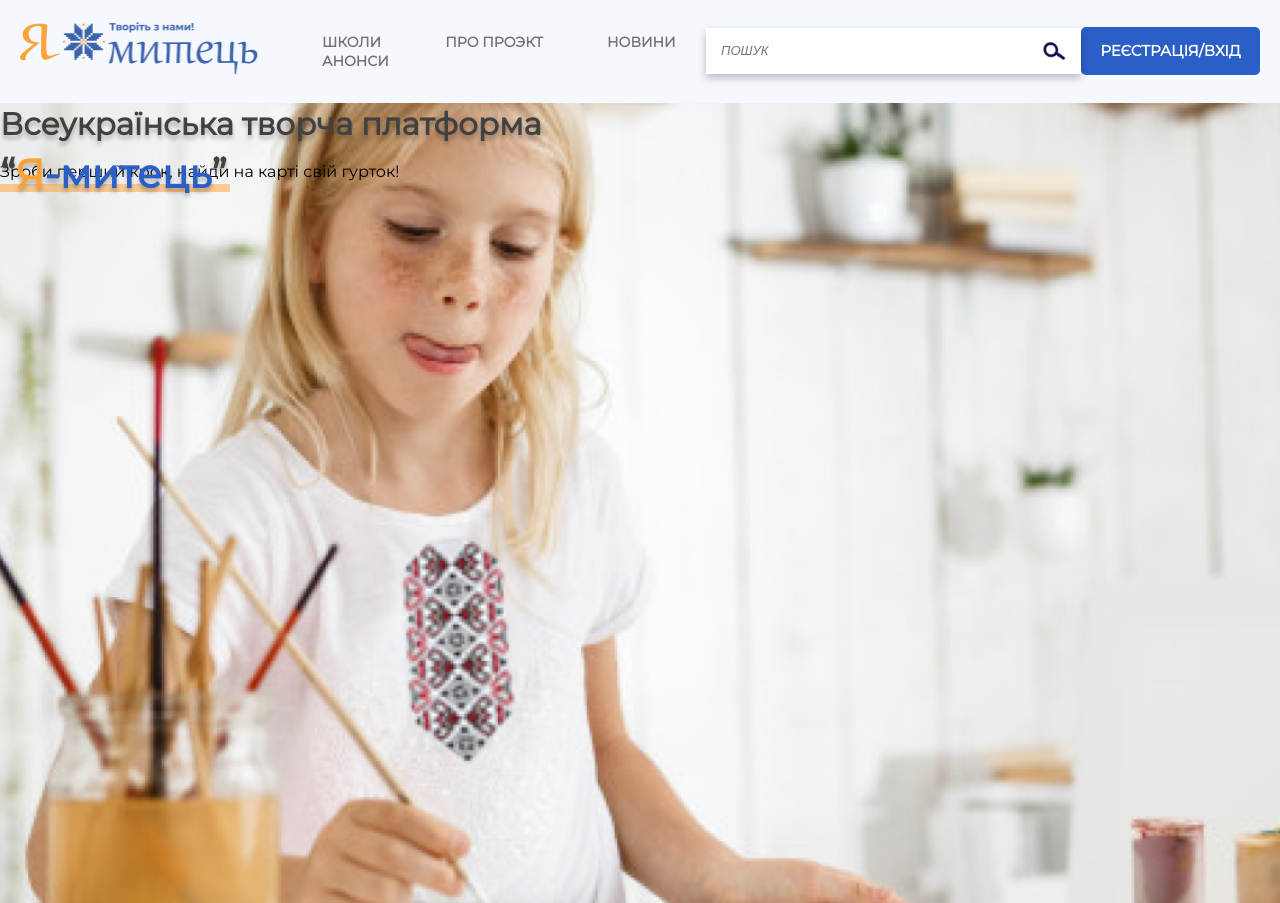
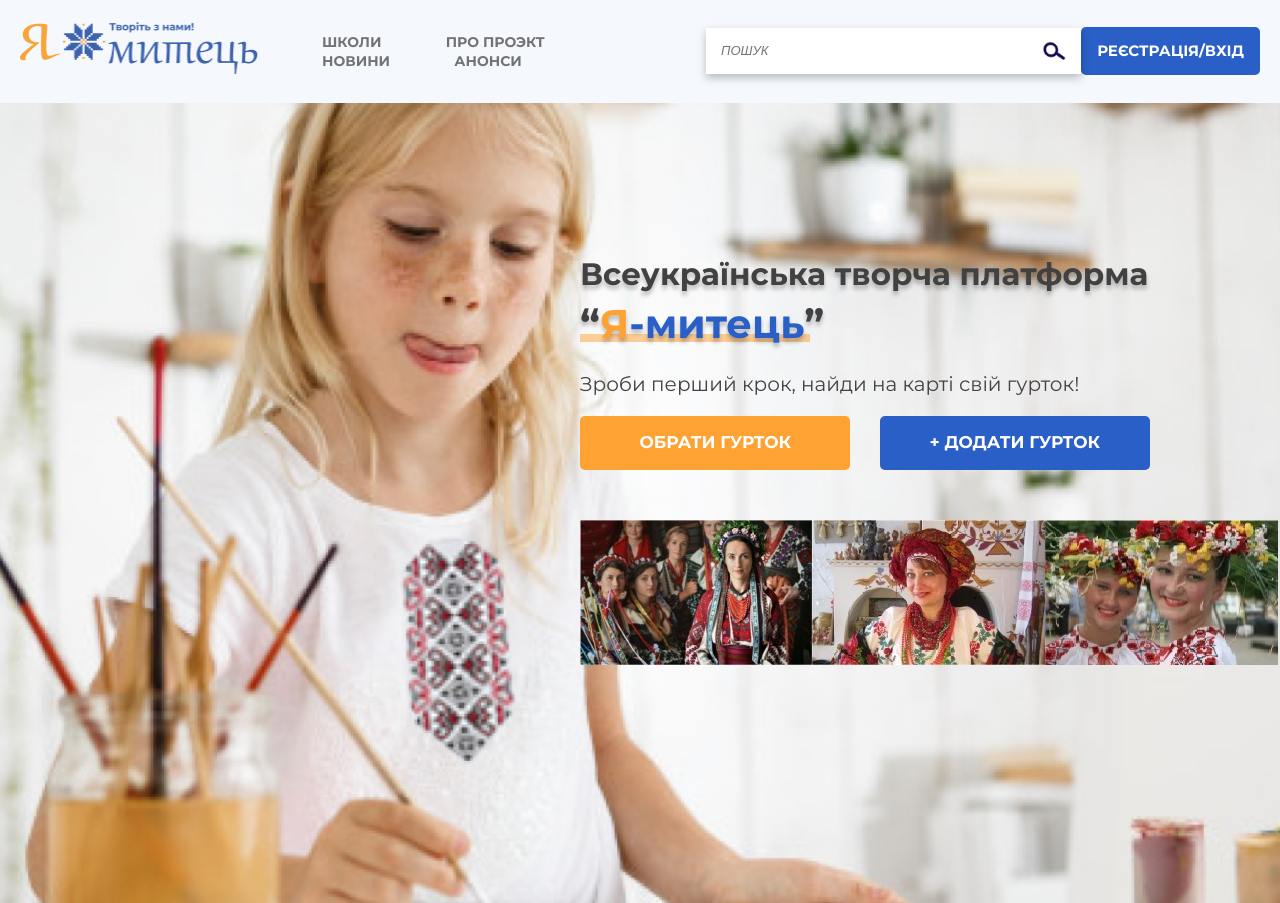
Before and after one commit to Voitichenkovs/ArtPlatform, a plain HTML site: page index.html in a window 1280 px wide. Drawn offline with Linux system fonts and the light colour scheme.

Commit message:
2Voytichenkovs04092020

```diff
--- a/assets/css/style.css
+++ b/assets/css/style.css
@@ -126,11 +126,18 @@ body {
 
     }
     .intro__inner{
-  text-align: left;
+      display: flex;
+      /* flex-direction: row; */
+      justify-content: flex-end;
 
     }
+    .intro__inner__container{
+      width: 570px;
+      margin-top: 150px;
+      margin-right: 130px;
+}
+
     .intro__inner__p{
-  margin: 0;
       font-family: Montserrat;
       font-style: normal;
       font-weight: bold;
@@ -142,6 +149,9 @@ body {
     color: #414141;
 
     text-shadow: 0px 4px 4px rgba(0, 0, 0, 0.25);
+    }
+      .intro__inner__p.p{
+    margin: 0;
       }
     .intro__inner__logo{
     position: relative;
@@ -165,8 +175,9 @@ position: relative;
       line-height: 140%;
       text-shadow: 0px 4px 4px rgba(0, 0, 0, 0.25);
       margin: 0;
-    position: absolute;
       top: 0;
+      position: relative;
+      z-index: 1;
     }
 
     .yellow{
@@ -178,3 +189,62 @@ position: relative;
     .grey{
       color: #414141;
     }
+
+    .intro__inner__p2{
+      font-family: Montserrat;
+      font-style: normal;
+      font-weight: normal;
+      font-size: 20px;
+      line-height: 24px;
+      /* text-align: center; */
+
+      color: #444247;
+    }
+
+    .intro__button__section{
+      display: flex;
+      justify-content: space-between;
+    }
+
+    .intro__button__section1{
+      width: 270.49px;
+      height: 53.89px;
+      background: #FFA234;
+      border-radius: 5px;
+      border: none;
+
+      font-family: Montserrat;
+      font-style: normal;
+      font-weight: bold;
+      font-size: 17px;
+      line-height: 21px;
+      text-align: center;
+      text-transform: uppercase;
+
+      color: #FFFFFF;
+    }
+
+    .intro__button__section2{
+      width: 270.49px;
+      height: 53.89px;
+      background: #2A5FC7;
+      border-radius: 5px;
+      border: none;
+
+      font-family: Montserrat;
+      font-style: normal;
+      font-weight: bold;
+      font-size: 17px;
+      line-height: 21px;
+      text-align: center;
+      text-transform: uppercase;
+
+      color: #FFFFFF;
+
+    }
+
+    .slider{
+      display: flex;
+      justify-content: space-between;
+      margin-top: 50px;
+    }
--- a/index.html
+++ b/index.html
@@ -2,7 +2,7 @@
 <html lang="en">
 <head>
     <meta charset="UTF-8">
-    <link href="https://fonts.googleapis.com/css2?family=Montserrat&display=swap" rel="stylesheet">
+    <link href="https://fonts.googleapis.com/css2?family=Montserrat:wght@400;700;800&display=swap" rel="stylesheet">
     <link rel="stylesheet" href="assets/css/style.css">
     <title>ArtPlatform</title>
 </head>
@@ -34,16 +34,32 @@
    <div class="intro">
        <div class="container">
            <div class="intro__inner">
-                <p class="intro__inner__p">Всеукраїнська творча платформа</p>
+               <div class="intro__inner__container">
+               <div class="intro__inner__p">
+                <p class="intro__inner__p p">Всеукраїнська творча платформа</p>
+               </div>
                <div class="intro__inner__logo">
+               <p class="intro__inner__p1"><span class="grey">“</span><span class="yellow">Я</span><span class="bly">-митець</span><span class="grey">”</span></p>
                <div class="intro__inner__lianer"></div>
-               <p class="intro__inner__p1"><span class="grey">“</span><span class="yellow">Я</span><span class="bly">-митець<span class="grey">”</span></p>
               </div>
-           <div>
+           <div class="intro__inner__p2">
               <p>Зроби перший крок, найди на карті свій гурток!</p>
             </div>
+            <div class="intro__button__section">
+            <div class="intro__button">
+                <button class="intro__button__section1">Обрати гурток</button>
             </div>
-
+            <div class="intro__button">
+                <button class="intro__button__section2">+ Додати гурток</button>
+            </div>
+            </div>
+            <div class="slider">
+                <img class="slider__foto" src="assets/images/generalpage/slider1.jpg" alt="">
+                <img class="slider__foto" src="assets/images/generalpage/slider2.jpg" alt="">
+                <img class="slider__foto" src="assets/images/generalpage/slider3.jpg" alt="">
+            </div>
+            </div>
+        </div>
         </div>
     </div>
 
```
Also changed, not shown: assets/images/generalpage/slider1.jpg (added), assets/images/generalpage/slider2.jpg (added), assets/images/generalpage/slider3.jpg (added). Lines whose indentation alone changed are shown as unchanged.
